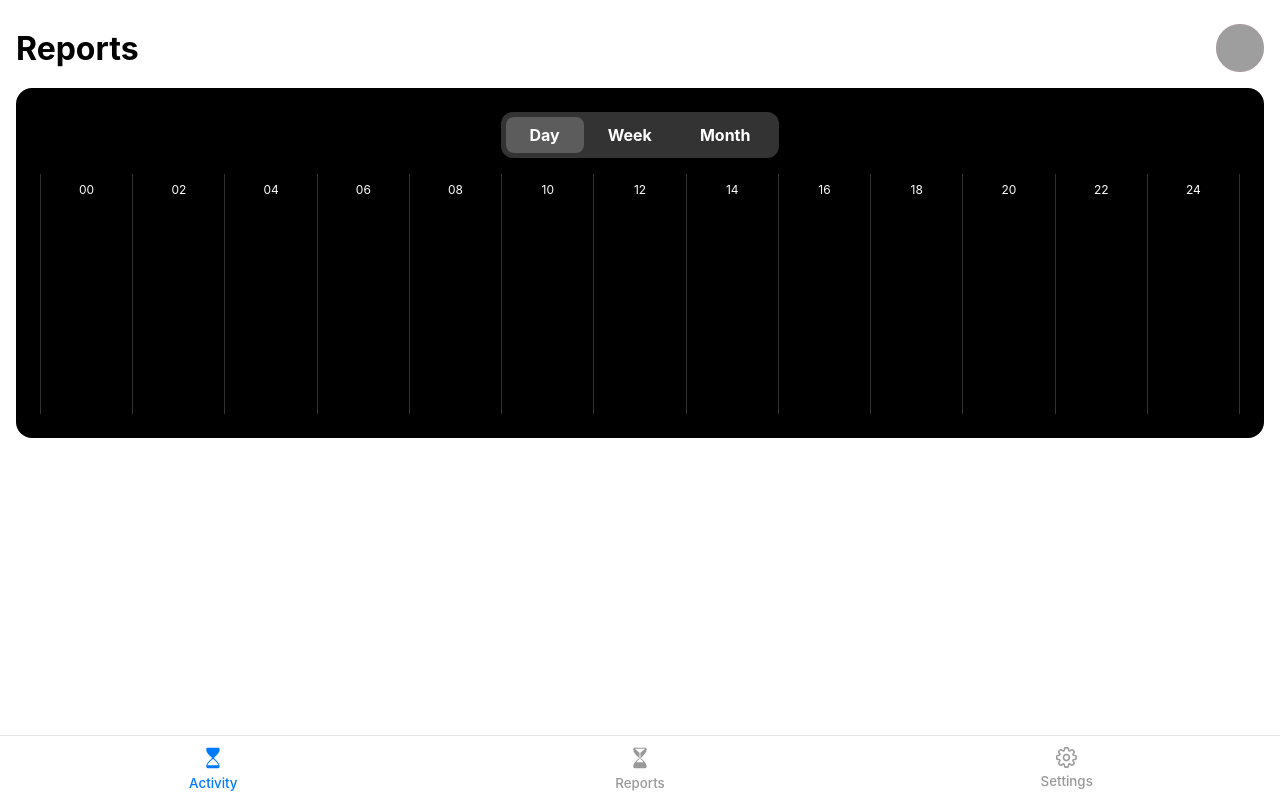
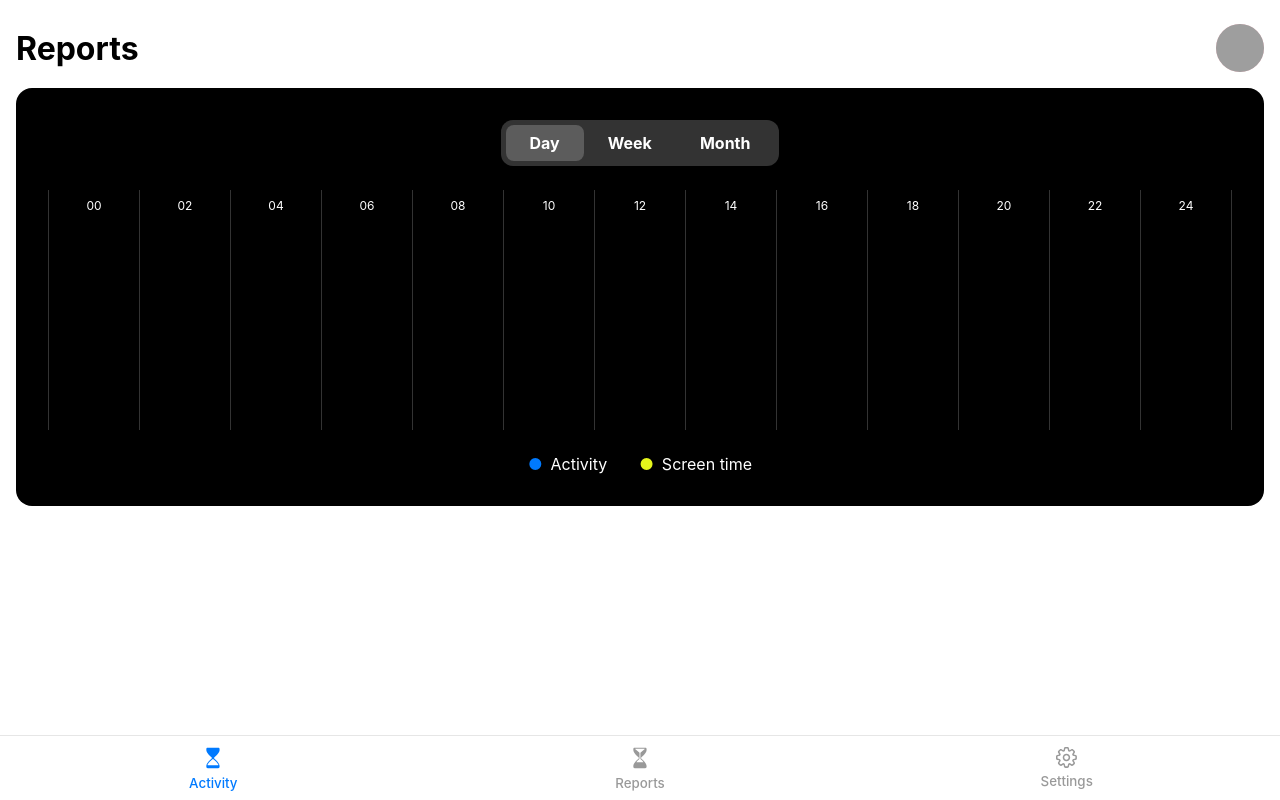
Before and after one commit to Jyri-droid/new-app, a React (Create React App) app: page /new-app/reports in a window 1280 px wide. Built offline with nearby package versions, Linux system fonts and the light colour scheme; grey boxes are pictures that could not be loaded.

Commit message:
add legend to reports

```diff
--- a/src/App.jsx
+++ b/src/App.jsx
@@ -1,8 +1,8 @@
 import { BrowserRouter as Router, Routes, Route } from 'react-router-dom';
 import Menu from './Menu';
-import Activity from './pages/Activity';
-import Reports from './pages/Reports';
-import Settings from './pages/Settings';
+import Activity from './pages/activity/Activity';
+import Reports from './pages/reports/Reports';
+import Settings from './settings/Settings';
 import { defaultSettings } from './assets/MockData';
 import { useState } from "react";
 
--- a/src/index.css
+++ b/src/index.css
@@ -383,7 +383,6 @@ select {
   border-radius: 0.75rem;
   background-color: rgba(255,255,255,0.2);
   padding: 5px;
-
 }
 
 button.tab-button {
@@ -406,10 +405,10 @@ button.tab-button.active {
   display: flex;
   flex-direction: column;
   align-items: center;
-  gap: 1rem;
+  gap: 1.5rem;
   border-radius: 1rem;
   background-color: var(--black);
-  padding: 1.5rem;
+  padding: 2rem;
   margin: 1rem 0;
 }
 
@@ -433,3 +432,22 @@ button.tab-button.active {
 .reports-graph-interval:last-child {
   border-right: 1px solid rgba(255,255,255,0.2);
 }
+
+.reports-legend-container {
+  display: flex;
+  gap: 2rem;
+}
+
+.reports-legend {
+  display: flex;
+  gap: 0.5rem;
+  color: white;
+}
+
+.text-blue {
+  color: var(--blue);
+}
+
+.text-yellow {
+  color: var(--yellow);
+}
--- a/src/Card.jsx
+++ b/src/pages/activity/Card.jsx
@@ -1,4 +1,4 @@
-import { getIconByName } from "./utils/getIconByName";
+import { getIconByName } from "../../utils/getIconByName";
 
 const Card = (props) => {
     return <button className='card-container'>
--- a/src/ScreenTimeLeft.jsx
+++ b/src/pages/activity/ScreenTimeLeft.jsx
@@ -1,4 +1,4 @@
-import convertMinsToHrsMins from './utils/convertMinsToHrsMins';
+import convertMinsToHrsMins from '../../utils/convertMinsToHrsMins';
 
 const ScreenTimeLeft = (props) => {
     return <div className='screen-time-left-container'>
--- a/src/TimeBalance.jsx
+++ b/src/pages/activity/TimeBalance.jsx
@@ -1,5 +1,5 @@
 import BarHorizontal from './BarHorizontal';
-import convertMinsToHrsMins from './utils/convertMinsToHrsMins';
+import convertMinsToHrsMins from '../../utils/convertMinsToHrsMins';
 
 const TimeBalance = (props) => {
     const screenTimePercentage = props.screenTime / props.screenTimeTarget * 100;
--- a/src/pages/Reports.jsx
+++ b/src/pages/reports/Reports.jsx
@@ -1,5 +1,5 @@
-import Avatar from '../Avatar';
-import ReportsGraph from '../ReportsGraph';
+import Avatar from '../../Avatar';
+import ReportsGraph from './ReportsGraph';
 
 const Reports = () => {
 
--- a/src/ReportsGraph.jsx
+++ b/src/pages/reports/ReportsGraph.jsx
@@ -1,4 +1,4 @@
-import Tabs from "./Tabs";
+import Tabs from '../../Tabs.jsx';
 import { useState } from "react";
 
 const reportTypes = [
@@ -25,9 +25,13 @@ const ReportsGraph = (props) => {
         <Tabs tabs={tabNames} activeTab={activeTab} setActiveTab={setActiveTab} />
         <div className='reports-graph-container'>
             {intervalsOfActiveTab.map((element, index) =>
-                <div className='reports-graph-interval' key={`interval ${index}`}>
-                    {element}
-                </div>)}
+            <div className='reports-graph-interval' key={`interval ${index}`}>
+                {element}
+            </div>)}
+        </div>
+        <div className='reports-legend-container'>
+            <div className='reports-legend'><span className='text-blue'>&#9679;</span>Activity</div>
+            <div className='reports-legend'><span className='text-yellow'>&#9679;</span>Screen time</div>
         </div>
     </div>
 }
```
Also changed, not shown: src/pages/activity/Activity.jsx (renamed from src/pages/Activity.jsx, +7 -7 lines), src/pages/activity/BarHorizontal.jsx (renamed from src/BarHorizontal.jsx), src/settings/Settings.jsx (renamed from src/pages/Settings.jsx).
